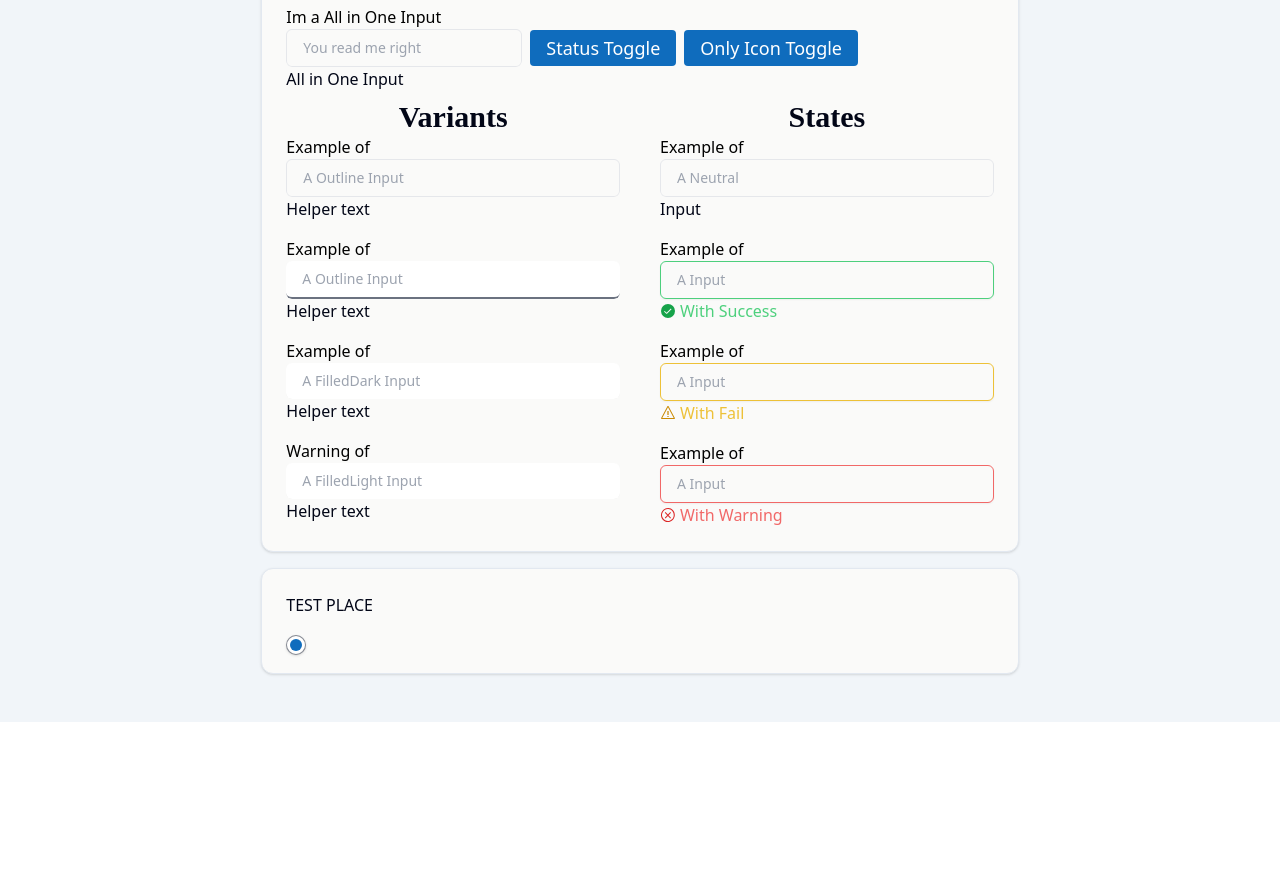
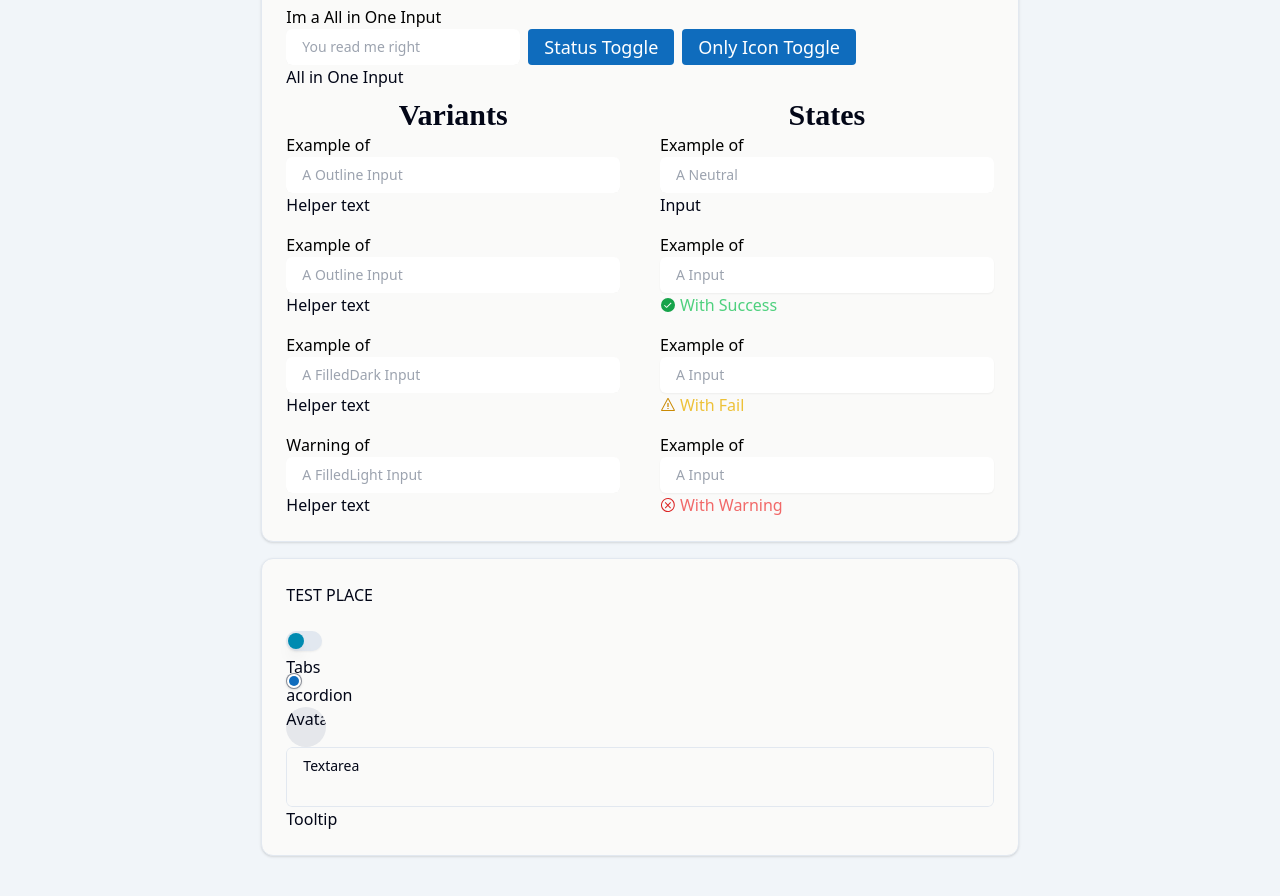
Before and after one commit to indicacode/gbt-fluent2-web, a Next.js app: page / in a window 1280 px wide. Shown: the part 660-1556 px from the top of the page. Before the commit the page ends 1382 px from the top, so only its background shows below. Built offline with nearby package versions, Linux system fonts and the light colour scheme.

Commit message:
feat[gbt-fluent2-web]improve textarea

```diff
--- a/app/page.tsx
+++ b/app/page.tsx
@@ -1,8 +1,16 @@
 "use client"
 
-import { useState } from "react"
+import React, { useState } from "react"
 
+import { Accordion } from "@/components/done/accordion"
+import { Avatar } from "@/components/done/avatar"
+import { Button } from "@/components/done/button"
+import { Input } from "@/components/done/input"
 import { Slider } from "@/components/done/slider"
+import { Switch } from "@/components/done/switch"
+import { Tabs } from "@/components/done/tabs"
+import { Textarea } from "@/components/done/textarea"
+import { Tooltip, TooltipProvider } from "@/components/done/tooltip"
 import {
   Card,
   CardContent,
@@ -10,8 +18,6 @@ import {
   CardHeader,
   CardTitle,
 } from "@/components/not-done/card"
-import { Button } from "@/components/reviewing/button"
-import { Input } from "@/components/reviewing/input"
 
 export default function Page() {
   const [status, setStatus] = useState<
@@ -188,15 +194,15 @@ export default function Page() {
               <h1>TEST PLACE</h1>
             </CardHeader>
             <CardContent>
-              {/*<Switch>Switch</Switch>*/}
-              {/*<Tabs>Tabs</Tabs>*/}
-              <Slider size="md" step={1} max={1000} />
-              {/*<Accordion type="multiple">acordion</Accordion>*/}
-              {/*<Avatar>Avatar</Avatar>*/}
-              {/*<Textarea>Textarea</Textarea>*/}
-              {/*<TooltipProvider>*/}
-              {/*  <Tooltip>Tooltip</Tooltip>*/}
-              {/*</TooltipProvider>*/}
+              <Switch>aaaaaaaa</Switch>
+              <Tabs>Tabs</Tabs>
+              <Slider size="sm" step={1} max={1000} />
+              <Accordion type="multiple">acordion</Accordion>
+              <Avatar>Avatar</Avatar>
+              <Textarea>Textarea</Textarea>
+              <TooltipProvider>
+                <Tooltip>Tooltip</Tooltip>
+              </TooltipProvider>
             </CardContent>
           </Card>
           {/*<Card className="dark:bg-blue-900">*/}
--- a/components/reviewing/button.tsx
+++ b/components/done/button.tsx
@@ -13,15 +13,15 @@ const buttonVariants = tv({
   variants: {
     variant: {
       default:
-        "dark:text-whitesmoke active:gray-200 duration-400 bg-brand-primary text-white hover:bg-[#115EA3] active:border-brandColor-secondary active:bg-[#0C3B5E] disabled:bg-[#F0F0F0] disabled:text-black data-[selected=true]:before:bg-white",
+        "dark:text-whitesmoke active:gray-200 duration-400 bg-brand-primary text-white hover:bg-[#115EA3] active:border-brand-secondary active:bg-[#0C3B5E] disabled:bg-[#F0F0F0] disabled:text-black data-[selected=true]:before:bg-white",
       secondary:
         "bg-gray-200 text-black before:border-black hover:bg-gray-300 active:bg-gray-400 disabled:bg-[#F0F0F0] data-[selected=true]:before:bg-black",
       outline:
-        "border-brand-primary border-2 border-slate-300 shadow-sm before:border-black hover:bg-[#F5F5F5] active:border-slate-400 active:before:border-slate-400 data-[selected=true]:before:bg-black dark:text-white dark:before:border-white dark:hover:bg-white/10",
+        "border-2 border-brand-primary border-slate-300 shadow-sm before:border-black hover:bg-[#F5F5F5] active:border-slate-400 active:before:border-slate-400 data-[selected=true]:before:bg-black dark:text-white dark:before:border-white dark:hover:bg-white/10",
       transparent:
-        "data-[selected=true]:before:bg-brand-primary active:before:bg-brand-primary hover:before:bg-brand-primary hover:text-brand-primary data-[selected=true]:text-brand-primary bg-transparent hover:before:border-0 dark:data-[selected=true]:before:border-0",
+        "bg-transparent hover:text-brand-primary hover:before:border-0 hover:before:bg-brand-primary active:before:bg-brand-primary data-[selected=true]:text-brand-primary data-[selected=true]:before:bg-brand-primary dark:data-[selected=true]:before:border-0",
       subtle:
-        "data-[selected=true]:before:bg-brand-primary active:before:bg-brand-primary hover:before:bg-brand-primary bg-transparent before:border-black hover:bg-[#F5F5F5] hover:before:border-0 active:bg-[#E0E0E0] data-[selected=true]:bg-[#EBEBEB] data-[selected=true]:before:border-0 dark:before:border-slate-300  dark:hover:bg-white/10 dark:active:bg-white/20 dark:data-[selected=true]:bg-[#f0f0f011] dark:data-[selected=true]:hover:bg-white/10 dark:data-[selected=true]:active:bg-white/20",
+        "bg-transparent before:border-black hover:bg-[#F5F5F5] hover:before:border-0 hover:before:bg-brand-primary active:bg-[#E0E0E0] active:before:bg-brand-primary data-[selected=true]:bg-[#EBEBEB] data-[selected=true]:before:border-0 data-[selected=true]:before:bg-brand-primary dark:before:border-slate-300  dark:hover:bg-white/10 dark:active:bg-white/20 dark:data-[selected=true]:bg-[#f0f0f011] dark:data-[selected=true]:hover:bg-white/10 dark:data-[selected=true]:active:bg-white/20",
     },
     toggle: {
       true: "aspect-square w-fit before:rounded-full before:border-2 before:p-2 before:content-['']",
--- a/components/reviewing/input.tsx
+++ b/components/done/input.tsx
@@ -16,8 +16,10 @@ const icons = {
 const inputVariants = tv({
   slots: {
     root: "flex flex-col",
+    decoration: "aki",
     label: "py-1 text-black dark:text-white",
-    base: "flex w-full rounded-md bg-white px-4 py-2 text-sm shadow-sm outline-0",
+    input:
+      "flex w-full rounded-md bg-white px-4 py-2 text-sm shadow-sm outline-0",
   },
   variants: {
     variant: {
@@ -28,21 +30,39 @@ const inputVariants = tv({
     },
     state: {
       neutral: {
-        base: "",
+        input: "",
       },
       success: {
-        base: "border-green-500/80",
+        input: "border-green-500/80",
       },
       fail: {
-        base: "border-red-500/80",
+        input: "border-red-500/80",
       },
       warning: {
-        base: "border-yellow-500/80",
+        input: "border-yellow-500/80",
       },
     },
     iconOnly: {
       true: {
-        base: "border-black/80 dark:border-white/80",
+        input: "border-black/80 dark:border-white/80",
+      },
+    },
+    bottomBar: {
+      false: "",
+      true: {
+        decoration:
+          "relative z-10 h-fit overflow-hidden rounded-md transition-all before:absolute before:bottom-0 before:left-[50%] before:h-full before:max-h-[0px] before:w-full before:max-w-[0px] before:translate-x-[-50%] before:scale-y-[1] before:bg-[#106CBD] before:text-white before:transition-all before:content-['']",
+      },
+    },
+    focus: {
+      true: {
+        decoration: "before:max-h-[3px] before:max-w-full before:scale-y-[1.0]",
+      },
+    },
+    active: {
+      true: {
+        decoration:
+          "before:max-h-[3px] before:max-w-full before:scale-y-[1.0] before:bg-gray-500",
       },
     },
   },
@@ -75,7 +95,7 @@ const Input = React.forwardRef<HTMLInputElement, InputPropsType>(
       ...rest
     } = props
 
-    const { base, root, label } = inputVariants()
+    const { input, root, decoration, label } = inputVariants()
 
     const [focus, setFocus] = useState(false)
     const [active, setActive] = useState(false)
@@ -100,22 +120,25 @@ const Input = React.forwardRef<HTMLInputElement, InputPropsType>(
     }, [])
     //-------------------------------------------------------------//
 
+    const uid =
+      "inputUID:" +
+      Date.now().toString(36) +
+      Math.random().toString(36).substr(2)
+
     return (
       <div className={root()}>
-        <div
-          className={`
-          ${bottomBar && "pressed relative z-10 h-fit overflow-hidden rounded-md transition-all before:absolute before:bottom-0 before:left-[50%] before:h-full before:max-h-[0px] before:w-full before:max-w-[0px] before:translate-x-[-50%] before:scale-y-[1] before:bg-[#106CBD] before:text-white before:transition-all before:content-['']"}
-          ${focus && "before:max-h-[3px] before:max-w-full before:scale-y-[1.0]"}
-          ${active && "before:max-h-[3px] before:max-w-full before:scale-y-[1.0] before:bg-gray-500"}`}
-        >
-          <label className={label()}>{labelText}</label>
+        <div className={decoration({ bottomBar, focus, active })}>
+          <label htmlFor={uid} className={label()}>
+            {labelText}
+          </label>
           <input
+            id={uid}
             onFocus={handleFocus}
             onBlur={handleBlur}
             onMouseDown={handleMouseDown}
             onMouseUp={handleMouseUp}
             type={type}
-            className={base({
+            className={input({
               className,
               iconOnly: iconOnly,
               state,
--- a/components/done/switch.tsx
+++ b/components/done/switch.tsx
@@ -3,12 +3,12 @@
 import * as React from "react"
 import * as SwitchPrimitives from "@radix-ui/react-switch"
 
-import {cn} from "@/lib/utils"
+import { cn } from "@/lib/utils"
 
 const Switch = React.forwardRef<
   React.ElementRef<typeof SwitchPrimitives.Root>,
   React.ComponentPropsWithoutRef<typeof SwitchPrimitives.Root>
->(({className, ...props}, ref) => (
+>(({ className, ...props }, ref) => (
   <SwitchPrimitives.Root
     className={cn(
       "peer inline-flex h-5 w-9 shrink-0 cursor-pointer items-center rounded-full border-2 border-transparent shadow-sm transition-colors focus-visible:outline-none focus-visible:ring-2 focus-visible:ring-slate-950 focus-visible:ring-offset-2 focus-visible:ring-offset-white disabled:cursor-not-allowed disabled:opacity-50 data-[state=checked]:bg-slate-900 data-[state=unchecked]:bg-slate-200 dark:focus-visible:ring-slate-300 dark:focus-visible:ring-offset-slate-950 dark:data-[state=checked]:bg-slate-50 dark:data-[state=unchecked]:bg-slate-800",
@@ -19,11 +19,11 @@ const Switch = React.forwardRef<
   >
     <SwitchPrimitives.Thumb
       className={cn(
-                "pointer-events-none block h-4 w-4 rounded-full bg-brandColor-secondary shadow-lg ring-0 transition-transform data-[state=checked]:translate-x-4 data-[state=unchecked]:translate-x-0 dark:bg-brandColor-primary"
+        "pointer-events-none block h-4 w-4 rounded-full bg-brand-secondary shadow-lg ring-0 transition-transform data-[state=checked]:translate-x-4 data-[state=unchecked]:translate-x-0 dark:bg-brand-primary"
       )}
     />
   </SwitchPrimitives.Root>
 ))
 Switch.displayName = SwitchPrimitives.Root.displayName
 
-export {Switch}
+export { Switch }
--- a/components/done/textarea.tsx
+++ b/components/done/textarea.tsx
@@ -1,30 +1,101 @@
 import * as React from "react"
-
-import {cn} from "@/lib/utils"
+import { forwardRef, Ref, useCallback, useState } from "react"
+import { tv } from "tailwind-variants"
 
 export interface TextareaProps
   extends React.TextareaHTMLAttributes<HTMLTextAreaElement> {
+  labelText: string
+  error: boolean
 }
 
-const Textarea = React.forwardRef<HTMLTextAreaElement, TextareaProps>(
-    ({className,label , ...props}, ref) => {
+const inputVariants = tv({
+  slots: {
+    root: "flex flex-col",
+    label: "text-lg font-bold dark:text-slate-200",
+    textarea:
+      "flex min-h-[60px] w-full resize-none text-clip rounded-md border border-slate-200 bg-transparent px-4 py-2 text-sm shadow-sm transition-colors duration-200 placeholder:text-slate-500 focus:border-b-blue-400 focus-visible:outline-none focus-visible:ring-slate-950 disabled:cursor-not-allowed disabled:opacity-50 dark:border-slate-200 dark:text-slate-200 dark:placeholder:text-slate-400 dark:focus-visible:ring-slate-300",
+  },
+  variants: {
+    variant: {
+      focus: "border-b-2 border-gray-500",
+      outline: "border-[1px] bg-transparent",
+      filledDark: "dark:bg-dark/90",
+      filledLight: "dark:bg-white/90",
+    },
+    error: {
+      true: "",
+      false: {
+        root: "relative z-10 h-fit overflow-hidden rounded-md transition-all before:absolute before:bottom-0 before:left-[50%] before:h-full before:max-h-[0px] before:w-full before:max-w-[0px] before:translate-x-[-50%] before:scale-y-[1] before:bg-[#106CBD] before:text-white before:transition-all before:content-['']",
+      },
+    },
+    focus: {
+      true: {
+        root: "before:max-h-[3px] before:max-w-full before:scale-y-[1.0]",
+      },
+    },
+    active: {
+      true: {
+        root: "before:max-h-[3px] before:max-w-full before:scale-y-[1.0] before:bg-gray-500",
+      },
+    },
+  },
+})
+
+function Textarea(
+  { className, labelText, error = false, ...props }: TextareaProps,
+  ref: Ref<HTMLTextAreaElement>
+) {
+  const [focus, setFocus] = useState(false)
+  const [active, setActive] = useState(false)
+
+  // By using useCallback the function doesn't get recreated on a new
+  // memory reference every time the component re-renders.
+  const handleFocus = useCallback(() => {
+    setFocus(true)
+  }, [])
+
+  const handleBlur = useCallback(() => {
+    setFocus(false)
+  }, [])
+
+  const handleMouseDown = useCallback(() => {
+    setActive(true)
+  }, [])
+
+  const handleMouseUp = useCallback(() => {
+    setActive(false)
+  }, [])
+  //-------------------------------------------------------------//
+
+  const uid =
+    "textAreaUID:" +
+    Date.now().toString(36) +
+    Math.random().toString(36).slice(2)
+
+  const { textarea, label, root } = inputVariants()
+
   return (
-            <>
-                <div className={"flex flex-col"}>
-                    <h2 className={"font-bold text-lg dark:text-slate-200"} > {label}</h2>
+    <div className={root({ error: error, focus: focus, active: active })}>
+      <label htmlFor={uid} className={label()}>
+        {labelText}
+      </label>
       <textarea
-                className={cn(
-                    "flex min-h-[60px] text-clip dark:text-slate-200 transition-colors duration-200 active:border-b-blue-500   w-full  focus:border-b-blue-400 rounded-md border  border-slate-200 bg-transparent px-4 py-2 text-sm shadow-sm placeholder:text-slate-500 focus-visible:outline-none  focus-visible:ring-slate-950 disabled:cursor-not-allowed disabled:opacity-50 dark:border-slate-200 dark:placeholder:text-slate-400 dark:focus-visible:ring-slate-300",
-                    className
-                )}
+        id={uid}
+        onFocus={handleFocus}
+        onBlur={handleBlur}
+        onMouseDown={handleMouseDown}
+        onMouseUp={handleMouseUp}
+        className={textarea({
+          className,
+        })}
         ref={ref}
         {...props}
       />
     </div>
-            </>
   )
 }
-)
+
+const ForwardedTextarea = forwardRef(Textarea)
 Textarea.displayName = "Textarea"
 
-export {Textarea}
+export { ForwardedTextarea as Textarea }
```
Lines whose indentation alone changed are shown as unchanged.
